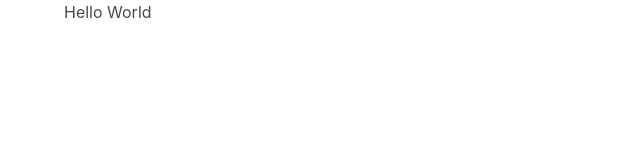
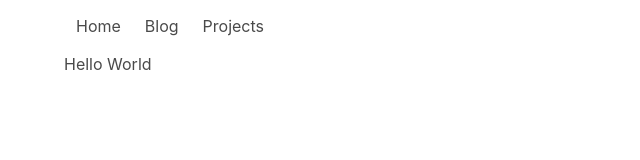
Before and after one commit to zmess24/portfolio, a Gatsby site: page / in a window 1280 px wide. Shown: the whole page, without its empty margins (0-640 px from the left). Built offline with nearby package versions, Linux system fonts and the light colour scheme; Gatsby itself is replaced by a stand-in of ours.

Commit message:
Added first pass of navbar

```diff
--- /dev/null
+++ b/src/components/navbar.js
@@ -0,0 +1,17 @@
+import * as React from 'react';
+
+const Navbar = () => {
+    return (
+        <nav class="navbar" role="navigation" aria-label="main navigation">
+            <div id="navbarBasicExample" class="navbar-menu">
+                <div class="navbar-start">
+                    <a class="navbar-item">Home</a>
+                    <a class="navbar-item">Blog</a>
+                    <a class="navbar-item">Projects</a>
+                </div>
+            </div>
+        </nav>
+    )
+};
+
+export default Navbar;
--- a/src/pages/index.js
+++ b/src/pages/index.js
@@ -1,9 +1,11 @@
-import * as React from "react";
-import "./master.scss"
+import * as React from 'react';
+import './master.scss';
+import Navbar from '../components/navbar';
 
 const IndexPage = () => {
     return (
         <div className="container">
+            <Navbar/>
             <h1>Hello World</h1>
         </div>
     )
```
